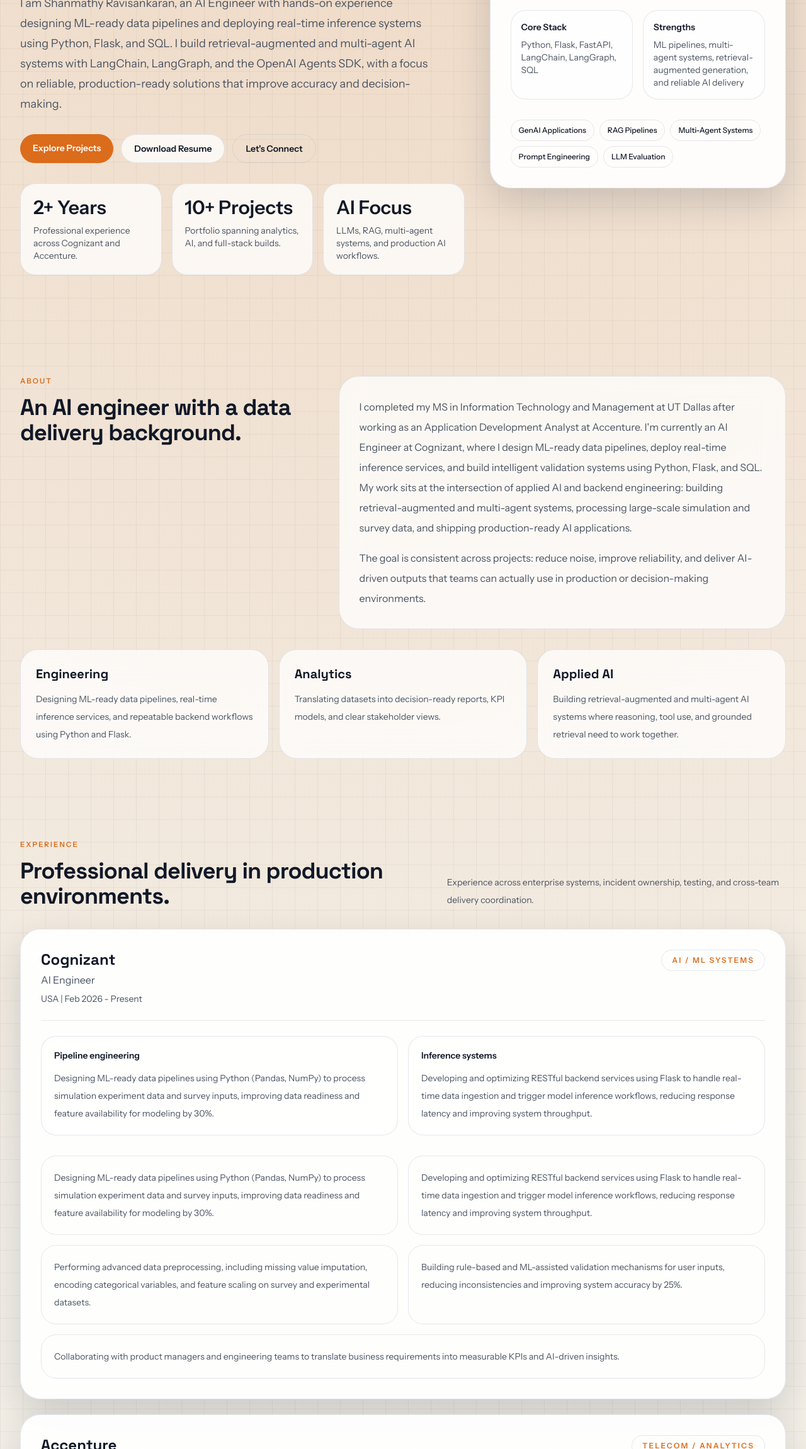
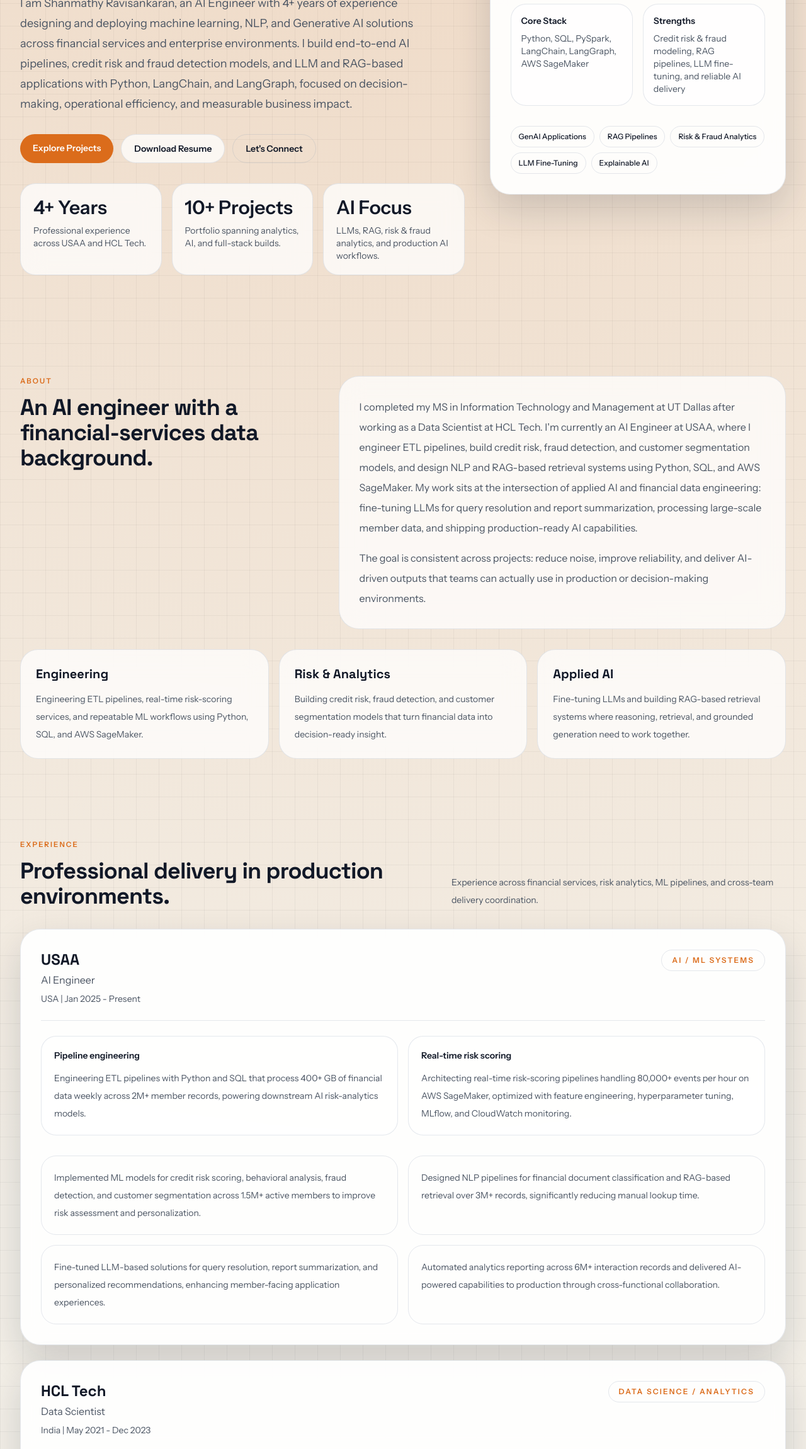
Before and after one commit to shanmathy-ravisankaran/portfolio, a plain HTML site: page index.html in a window 1280 px wide. Shown: the part 499-2800 px from the top of the page at 63% size. Drawn offline with nearby package versions, Linux system fonts and the light colour scheme.

Commit message:
Update index.html

```diff
--- a/index.html
+++ b/index.html
@@ -6,12 +6,12 @@
   <title>Shanmathy Ravisankaran | AI Engineer</title>
   <meta
     name="description"
-    content="Portfolio of Shanmathy Ravisankaran, an AI Engineer building ML-ready data pipelines, retrieval-augmented and multi-agent systems, and production-ready AI applications."
+    content="Portfolio of Shanmathy Ravisankaran, an AI Engineer with 4+ years of experience building machine learning, NLP, and Generative AI solutions for financial services and enterprise environments."
   />
   <meta property="og:title" content="Shanmathy Ravisankaran | AI Engineer" />
   <meta
     property="og:description"
-    content="Python, Flask, LangChain, LangGraph, RAG, and applied multi-agent AI projects."
+    content="Python, LangChain, LangGraph, RAG, LLMs, and AI-driven risk, fraud, and customer intelligence solutions."
   />
   <meta property="og:type" content="website" />
 
@@ -236,10 +236,11 @@
               Building AI products that are practical, reliable, and ready for production.
             </h1>
             <p class="max-w-2xl text-lg leading-8 text-[color:var(--muted)]">
-              I am Shanmathy Ravisankaran, an AI Engineer with hands-on experience designing ML-ready
-              data pipelines and deploying real-time inference systems using Python, Flask, and SQL. I build
-              retrieval-augmented and multi-agent AI systems with LangChain, LangGraph, and the OpenAI Agents
-              SDK, with a focus on reliable, production-ready solutions that improve accuracy and decision-making.
+              I am Shanmathy Ravisankaran, an AI Engineer with 4+ years of experience designing and deploying
+              machine learning, NLP, and Generative AI solutions across financial services and enterprise
+              environments. I build end-to-end AI pipelines, credit risk and fraud detection models, and
+              LLM and RAG-based applications with Python, LangChain, and LangGraph, focused on decision-making,
+              operational efficiency, and measurable business impact.
             </p>
           </div>
 
@@ -267,8 +268,8 @@
 
             <div class="grid gap-4 sm:grid-cols-3">
             <div class="glass-panel rounded-3xl p-5">
-              <p class="text-3xl font-bold text-[color:var(--text)]">2+ Years</p>
-              <p class="mt-2 text-sm text-[color:var(--muted)]">Professional experience across Cognizant and Accenture.</p>
+              <p class="text-3xl font-bold text-[color:var(--text)]">4+ Years</p>
+              <p class="mt-2 text-sm text-[color:var(--muted)]">Professional experience across USAA and HCL Tech.</p>
             </div>
             <div class="glass-panel rounded-3xl p-5">
               <p class="text-3xl font-bold text-[color:var(--text)]">10+ Projects</p>
@@ -276,7 +277,7 @@
             </div>
             <div class="glass-panel rounded-3xl p-5">
               <p class="text-3xl font-bold text-[color:var(--text)]">AI Focus</p>
-              <p class="mt-2 text-sm text-[color:var(--muted)]">LLMs, RAG, multi-agent systems, and production AI workflows.</p>
+              <p class="mt-2 text-sm text-[color:var(--muted)]">LLMs, RAG, risk & fraud analytics, and production AI workflows.</p>
             </div>
           </div>
         </div>
@@ -294,7 +295,7 @@
                 <p class="text-sm font-medium uppercase tracking-[0.2em] text-[color:var(--accent)]">Available for roles</p>
                 <h2 class="mt-2 font-display text-3xl font-bold text-[color:var(--text)]">AI Engineering</h2>
                 <p class="mt-2 text-sm leading-7 text-[color:var(--muted)]">
-                  Open to AI engineering, GenAI application development, and intelligent automation roles.
+                  Open to AI engineering, GenAI application development, and applied ML / risk analytics roles.
                 </p>
               </div>
             </div>
@@ -302,20 +303,20 @@
             <div class="mt-8 grid gap-4 sm:grid-cols-2">
               <div class="rounded-3xl border border-[color:var(--line)] bg-[color:var(--bg-muted)] p-4">
                 <p class="text-sm font-semibold">Core Stack</p>
-                <p class="mt-2 text-sm text-[color:var(--muted)]">Python, Flask, FastAPI, LangChain, LangGraph, SQL</p>
+                <p class="mt-2 text-sm text-[color:var(--muted)]">Python, SQL, PySpark, LangChain, LangGraph, AWS SageMaker</p>
               </div>
               <div class="rounded-3xl border border-[color:var(--line)] bg-[color:var(--bg-muted)] p-4">
                 <p class="text-sm font-semibold">Strengths</p>
-                <p class="mt-2 text-sm text-[color:var(--muted)]">ML pipelines, multi-agent systems, retrieval-augmented generation, and reliable AI delivery</p>
+                <p class="mt-2 text-sm text-[color:var(--muted)]">Credit risk & fraud modeling, RAG pipelines, LLM fine-tuning, and reliable AI delivery</p>
               </div>
             </div>
 
             <div class="mt-8 flex flex-wrap gap-2 text-xs font-medium">
               <span class="rounded-full border border-[color:var(--line)] px-3 py-2">GenAI Applications</span>
               <span class="rounded-full border border-[color:var(--line)] px-3 py-2">RAG Pipelines</span>
-              <span class="rounded-full border border-[color:var(--line)] px-3 py-2">Multi-Agent Systems</span>
-              <span class="rounded-full border border-[color:var(--line)] px-3 py-2">Prompt Engineering</span>
-              <span class="rounded-full border border-[color:var(--line)] px-3 py-2">LLM Evaluation</span>
+              <span class="rounded-full border border-[color:var(--line)] px-3 py-2">Risk & Fraud Analytics</span>
+              <span class="rounded-full border border-[color:var(--line)] px-3 py-2">LLM Fine-Tuning</span>
+              <span class="rounded-full border border-[color:var(--line)] px-3 py-2">Explainable AI</span>
             </div>
           </div>
         </div>
@@ -326,17 +327,17 @@
       <div class="grid gap-8 lg:grid-cols-[0.8fr_1.2fr]">
         <div class="reveal">
           <p class="section-label">About</p>
-          <h2 class="mt-3 font-display text-4xl font-bold tracking-tight">An AI engineer with a data delivery background.</h2>
+          <h2 class="mt-3 font-display text-4xl font-bold tracking-tight">An AI engineer with a financial-services data background.</h2>
         </div>
 
         <div class="reveal glass-panel rounded-[2rem] p-8">
           <p class="text-base leading-8 text-[color:var(--muted)]">
-            I completed my MS in Information Technology and Management at UT Dallas after working as an
-            Application Development Analyst at Accenture. I'm currently an AI Engineer at Cognizant, where I
-            design ML-ready data pipelines, deploy real-time inference services, and build intelligent
-            validation systems using Python, Flask, and SQL. My work sits at the intersection of applied AI and
-            backend engineering: building retrieval-augmented and multi-agent systems, processing large-scale
-            simulation and survey data, and shipping production-ready AI applications.
+            I completed my MS in Information Technology and Management at UT Dallas after working as a
+            Data Scientist at HCL Tech. I'm currently an AI Engineer at USAA, where I engineer ETL pipelines,
+            build credit risk, fraud detection, and customer segmentation models, and design NLP and
+            RAG-based retrieval systems using Python, SQL, and AWS SageMaker. My work sits at the intersection
+            of applied AI and financial data engineering: fine-tuning LLMs for query resolution and report
+            summarization, processing large-scale member data, and shipping production-ready AI capabilities.
           </p>
           <p class="mt-4 text-base leading-8 text-[color:var(--muted)]">
             The goal is consistent across projects: reduce noise, improve reliability, and deliver AI-driven
@@ -349,19 +350,19 @@
         <article class="reveal glass-panel rounded-[1.75rem] p-6">
           <h3 class="font-display text-xl font-bold">Engineering</h3>
           <p class="mt-3 text-sm leading-7 text-[color:var(--muted)]">
-            Designing ML-ready data pipelines, real-time inference services, and repeatable backend workflows using Python and Flask.
+            Engineering ETL pipelines, real-time risk-scoring services, and repeatable ML workflows using Python, SQL, and AWS SageMaker.
           </p>
         </article>
         <article class="reveal glass-panel rounded-[1.75rem] p-6">
-          <h3 class="font-display text-xl font-bold">Analytics</h3>
+          <h3 class="font-display text-xl font-bold">Risk & Analytics</h3>
           <p class="mt-3 text-sm leading-7 text-[color:var(--muted)]">
-            Translating datasets into decision-ready reports, KPI models, and clear stakeholder views.
+            Building credit risk, fraud detection, and customer segmentation models that turn financial data into decision-ready insight.
           </p>
         </article>
         <article class="reveal glass-panel rounded-[1.75rem] p-6">
           <h3 class="font-display text-xl font-bold">Applied AI</h3>
           <p class="mt-3 text-sm leading-7 text-[color:var(--muted)]">
-            Building retrieval-augmented and multi-agent AI systems where reasoning, tool use, and grounded retrieval need to work together.
+            Fine-tuning LLMs and building RAG-based retrieval systems where reasoning, retrieval, and grounded generation need to work together.
           </p>
         </article>
       </div>
@@ -374,7 +375,7 @@
           <h2 class="mt-3 font-display text-4xl font-bold tracking-tight">Professional delivery in production environments.</h2>
         </div>
         <p class="max-w-xl text-sm leading-7 text-[color:var(--muted)]">
-          Experience across enterprise systems, incident ownership, testing, and cross-team delivery coordination.
+          Experience across financial services, risk analytics, ML pipelines, and cross-team delivery coordination.
         </p>
       </div>
 
@@ -382,9 +383,9 @@
         <article class="reveal glass-panel-strong rounded-[2rem] p-8 shadow-panel">
           <div class="flex flex-col gap-4 border-b border-[color:var(--line)] pb-6 md:flex-row md:items-start md:justify-between">
             <div>
-              <h3 class="font-display text-2xl font-bold">Cognizant</h3>
+              <h3 class="font-display text-2xl font-bold">USAA</h3>
               <p class="mt-1 text-base text-[color:var(--muted)]">AI Engineer</p>
-              <p class="mt-2 text-sm text-[color:var(--muted)]">USA | Feb 2026 - Present</p>
+              <p class="mt-2 text-sm text-[color:var(--muted)]">USA | Jan 2025 - Present</p>
             </div>
             <span class="w-fit rounded-full border border-[color:var(--line)] px-4 py-2 text-xs font-semibold uppercase tracking-[0.18em] text-[color:var(--accent)]">
               AI / ML Systems
@@ -395,32 +396,29 @@
             <div class="rounded-[1.5rem] border border-[color:var(--line)] bg-[color:var(--bg-muted)] p-5">
               <p class="text-sm font-semibold">Pipeline engineering</p>
               <p class="mt-3 text-sm leading-7 text-[color:var(--muted)]">
-                Designing ML-ready data pipelines using Python (Pandas, NumPy) to process simulation experiment data and survey inputs, improving data readiness and feature availability for modeling by 30%.
+                Engineering ETL pipelines with Python and SQL that process 400+ GB of financial data weekly across 2M+ member records, powering downstream AI risk-analytics models.
               </p>
             </div>
             <div class="rounded-[1.5rem] border border-[color:var(--line)] bg-[color:var(--bg-muted)] p-5">
-              <p class="text-sm font-semibold">Inference systems</p>
+              <p class="text-sm font-semibold">Real-time risk scoring</p>
               <p class="mt-3 text-sm leading-7 text-[color:var(--muted)]">
-                Developing and optimizing RESTful backend services using Flask to handle real-time data ingestion and trigger model inference workflows, reducing response latency and improving system throughput.
+                Architecting real-time risk-scoring pipelines handling 80,000+ events per hour on AWS SageMaker, optimized with feature engineering, hyperparameter tuning, MLflow, and CloudWatch monitoring.
               </p>
             </div>
           </div>
 
           <ul class="mt-8 grid gap-4 text-sm leading-7 text-[color:var(--muted)] md:grid-cols-2">
             <li class="rounded-[1.5rem] border border-[color:var(--line)] p-5">
-              Designing ML-ready data pipelines using Python (Pandas, NumPy) to process simulation experiment data and survey inputs, improving data readiness and feature availability for modeling by 30%.
+              Implemented ML models for credit risk scoring, behavioral analysis, fraud detection, and customer segmentation across 1.5M+ active members to improve risk assessment and personalization.
             </li>
             <li class="rounded-[1.5rem] border border-[color:var(--line)] p-5">
-              Developing and optimizing RESTful backend services using Flask to handle real-time data ingestion and trigger model inference workflows, reducing response latency and improving system throughput.
+              Designed NLP pipelines for financial document classification and RAG-based retrieval over 3M+ records, significantly reducing manual lookup time.
             </li>
             <li class="rounded-[1.5rem] border border-[color:var(--line)] p-5">
-              Performing advanced data preprocessing, including missing value imputation, encoding categorical variables, and feature scaling on survey and experimental datasets.
+              Fine-tuned LLM-based solutions for query resolution, report summarization, and personalized recommendations, enhancing member-facing application experiences.
             </li>
             <li class="rounded-[1.5rem] border border-[color:var(--line)] p-5">
-              Building rule-based and ML-assisted validation mechanisms for user inputs, reducing inconsistencies and improving system accuracy by 25%.
-            </li>
-            <li class="rounded-[1.5rem] border border-[color:var(--line)] p-5 md:col-span-2">
-              Collaborating with product managers and engineering teams to translate business requirements into measurable KPIs and AI-driven insights.
+              Automated analytics reporting across 6M+ interaction records and delivered AI-powered capabilities to production through cross-functional collaboration.
             </li>
           </ul>
         </article>
@@ -428,45 +426,42 @@
         <article class="reveal glass-panel-strong rounded-[2rem] p-8 shadow-panel">
           <div class="flex flex-col gap-4 border-b border-[color:var(--line)] pb-6 md:flex-row md:items-start md:justify-between">
             <div>
-              <h3 class="font-display text-2xl font-bold">Accenture</h3>
-              <p class="mt-1 text-base text-[color:var(--muted)]">Application Development Analyst</p>
+              <h3 class="font-display text-2xl font-bold">HCL Tech</h3>
+              <p class="mt-1 text-base text-[color:var(--muted)]">Data Scientist</p>
               <p class="mt-2 text-sm text-[color:var(--muted)]">India | May 2021 - Dec 2023</p>
             </div>
             <span class="w-fit rounded-full border border-[color:var(--line)] px-4 py-2 text-xs font-semibold uppercase tracking-[0.18em] text-[color:var(--accent)]">
-              Telecom / Analytics
+              Data Science / Analytics
             </span>
           </div>
 
           <div class="mt-6 grid gap-4 md:grid-cols-2">
             <div class="rounded-[1.5rem] border border-[color:var(--line)] bg-[color:var(--bg-muted)] p-5">
-              <p class="text-sm font-semibold">Data analysis</p>
+              <p class="text-sm font-semibold">Data pipelines</p>
               <p class="mt-3 text-sm leading-7 text-[color:var(--muted)]">
-                Analyzed large-scale telecom datasets with SQL and Python for proactive performance monitoring and faster issue visibility.
+                Built Python/SQL pipelines on Apache Spark and Azure Blob Storage to develop customer, transactional, and clickstream datasets ready for immediate analysis.
               </p>
             </div>
             <div class="rounded-[1.5rem] border border-[color:var(--line)] bg-[color:var(--bg-muted)] p-5">
-              <p class="text-sm font-semibold">Reporting and automation</p>
+              <p class="text-sm font-semibold">Segmentation & forecasting</p>
               <p class="mt-3 text-sm leading-7 text-[color:var(--muted)]">
-                Built Power BI dashboards and end-to-end automation pipelines that improved reporting speed and saved weekly manual effort.
+                Developed customer segmentation models to improve demand forecasting and churn modeling, enhancing merchandising and targeting precision.
               </p>
             </div>
           </div>
 
           <ul class="mt-8 grid gap-4 text-sm leading-7 text-[color:var(--muted)] md:grid-cols-2">
             <li class="rounded-[1.5rem] border border-[color:var(--line)] p-5">
-              Analyzed large-scale telecom datasets (millions of records) using SQL and Python for proactive network performance monitoring.
+              Collaborated with Product and Business teams to convert customer analytic, personalization, and demand forecasting requests into targeted data science projects tied to business objectives.
             </li>
             <li class="rounded-[1.5rem] border border-[color:var(--line)] p-5">
-              Designed enterprise-grade Power BI dashboards with DAX, improving decision-making speed and reporting efficiency by 30%.
+              Identified customer retention and revenue drivers through pattern recognition, feature engineering, and statistical analysis of behavioral and transactional data.
             </li>
             <li class="rounded-[1.5rem] border border-[color:var(--line)] p-5">
-              Engineered end-to-end automation pipelines for data extraction, validation, and reporting, saving 14+ hours per week.
-            </li>
-            <li class="rounded-[1.5rem] border border-[color:var(--line)] p-5">
-              Led root-cause analysis of critical production incidents, achieving a 95% SLA resolution rate.
+              Designed and developed customer engagement and risk detection/tracking models using behavior and transaction data.
             </li>
             <li class="rounded-[1.5rem] border border-[color:var(--line)] p-5 md:col-span-2">
-              Defined scalable KPIs and data quality frameworks in partnership with engineering, QA, and operations teams.
+              Developed MLflow data pipelines with experiment tracking and performance monitoring, and converted analysis into Tableau workbooks to promote data-driven decisions among stakeholders.
             </li>
           </ul>
         </article>
@@ -728,38 +723,31 @@
 
       <div class="mt-8 grid gap-5 lg:grid-cols-3">
         <article class="reveal glass-panel rounded-[1.8rem] p-6">
-          <h3 class="font-display text-2xl font-bold">Languages, Frameworks & Data</h3>
+          <h3 class="font-display text-2xl font-bold">Languages & Data</h3>
           <ul class="mt-4 space-y-3 text-sm leading-7 text-[color:var(--muted)]">
-            <li>Python, SQL, FastAPI, REST APIs, and Streamlit for application delivery</li>
-            <li>DuckDB for fast, embedded analytical querying</li>
-            <li>Flask-based backend services for real-time ingestion and inference</li>
+            <li>Python, SQL, R, Bash, PySpark, and Scala</li>
+            <li>Apache Spark, Airflow, PostgreSQL, and Snowflake for large-scale data workflows</li>
+            <li>Pinecone and FAISS for vector storage and similarity search</li>
           </ul>
         </article>
 
         <article class="reveal glass-panel rounded-[1.8rem] p-6">
-          <h3 class="font-display text-2xl font-bold">Agentic AI & LLM Engineering</h3>
+          <h3 class="font-display text-2xl font-bold">AI / ML & GenAI</h3>
           <ul class="mt-4 space-y-3 text-sm leading-7 text-[color:var(--muted)]">
-            <li>LangGraph, LangChain, OpenAI Agents SDK, and CrewAI</li>
-            <li>Prompt engineering, function calling, and guardrails</li>
-            <li>Retrieval-Augmented Generation (RAG) for grounded responses</li>
+            <li>Machine Learning, Deep Learning, NLP, LLMs, and Generative AI</li>
+            <li>RAG, AI Agents, fine-tuning, and prompt engineering</li>
+            <li>Predictive analytics and Explainable AI (XAI)</li>
           </ul>
         </article>
 
         <article class="reveal glass-panel rounded-[1.8rem] p-6">
-          <h3 class="font-display text-2xl font-bold">AI Architecture & Retrieval</h3>
+          <h3 class="font-display text-2xl font-bold">Frameworks, Cloud & MLOps</h3>
           <ul class="mt-4 space-y-3 text-sm leading-7 text-[color:var(--muted)]">
-            <li>Multi-agent systems, task planning, and tool-augmented reasoning</li>
-            <li>AI workflow orchestration across ingestion, retrieval, and inference</li>
-            <li>ChromaDB, embeddings, semantic and similarity search, document chunking</li>
+            <li>Scikit-learn, TensorFlow, PyTorch, Hugging Face, LangChain, LangGraph, LlamaIndex, NLTK, FastAPI</li>
+            <li>AWS (SageMaker, S3, EC2), Azure ML, Databricks, Docker, Kubernetes, MLflow</li>
+            <li>CI/CD, LLMOps, ETL pipelines, model deployment, Agile/Scrum, A/B testing, GDPR, SOC 2</li>
           </ul>
         </article>
-      </div>
-
-      <div class="reveal mt-8 rounded-[2rem] border border-[color:var(--line)] bg-[color:var(--accent-soft)] p-6">
-        <p class="section-label">Certifications</p>
-        <p class="mt-3 text-sm leading-7 text-[color:var(--muted)]">
-          SnowPro Associate: Platform Certification, Power BI Data Analyst Associate (PL-300), Azure Administrator Associate (AZ-104), and Azure Fundamentals (AZ-900).
-        </p>
       </div>
     </section>
 
@@ -767,7 +755,7 @@
       <div class="reveal glass-panel-strong rounded-[2rem] p-8 shadow-panel sm:p-10">
         <p class="section-label">Contact</p>
         <h2 class="mt-3 max-w-2xl font-display text-4xl font-bold tracking-tight">
-          Interested in AI engineering, applied AI, or platform-focused developer work.
+          Interested in AI engineering, applied AI, or risk & fraud analytics roles.
         </h2>
         <p class="mt-4 max-w-2xl text-base leading-8 text-[color:var(--muted)]">
           Email is the fastest way to reach me. I am happy to share project walkthroughs, dashboards, or implementation details.
@@ -775,7 +763,7 @@
 
         <div class="mt-8 flex flex-wrap gap-3">
           <a
-            href="mailto:shanmathyravisankaran03@gmail.com"
+            href="mailto:shanmathy.ravi99@gmail.com"
             class="rounded-full bg-[color:var(--accent)] px-5 py-3 text-sm font-semibold text-white transition hover:-translate-y-0.5"
           >
             Email Me
@@ -799,7 +787,8 @@
         </div>
 
         <div class="mt-8 grid gap-4 border-t border-[color:var(--line)] pt-6 text-sm text-[color:var(--muted)] sm:grid-cols-2">
-          <p><span class="font-semibold text-[color:var(--text)]">Email:</span> <span id="emailText">shanmathyravisankaran03@gmail.com</span></p>
+          <p><span class="font-semibold text-[color:var(--text)]">Email:</span> <span id="emailText">shanmathy.ravi99@gmail.com</span></p>
+          <p><span class="font-semibold text-[color:var(--text)]">Phone:</span> 254-321-2543</p>
           <p><span class="font-semibold text-[color:var(--text)]">Location:</span> Texas, USA</p>
         </div>
 
```
